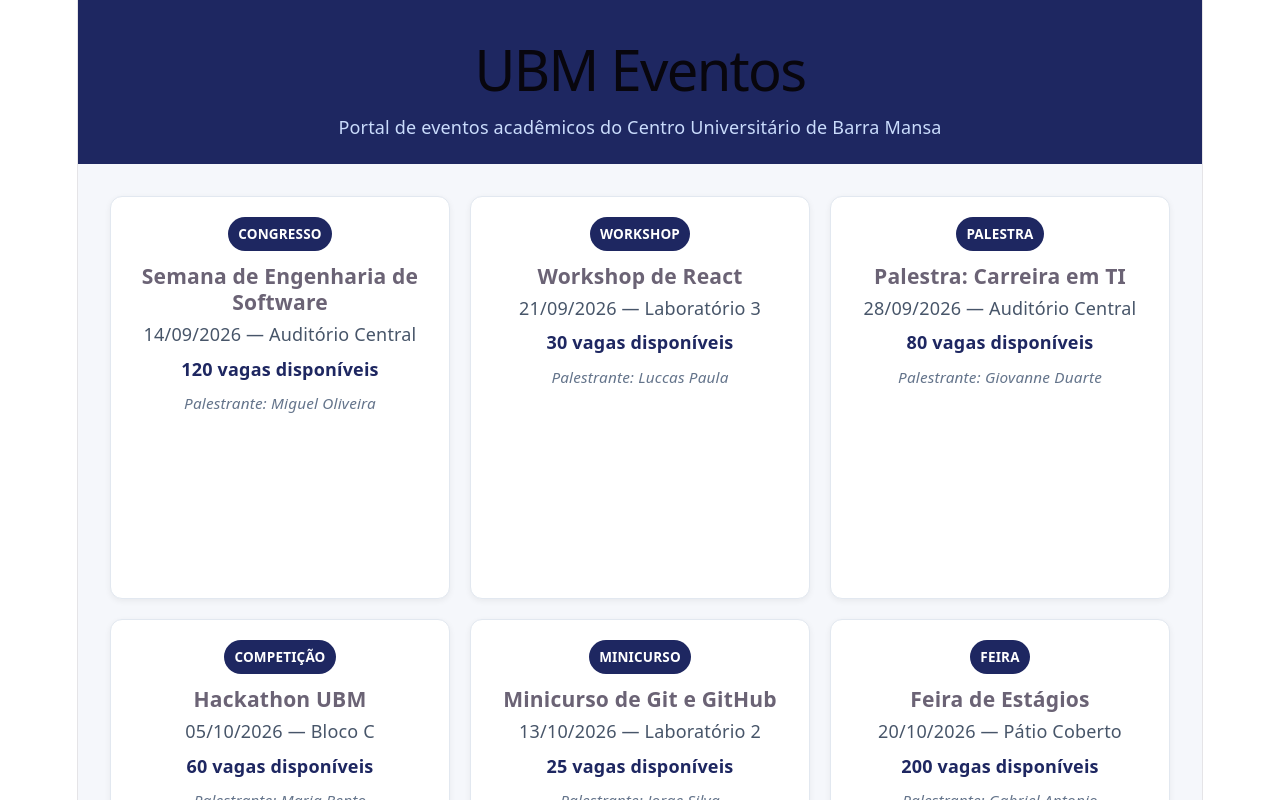
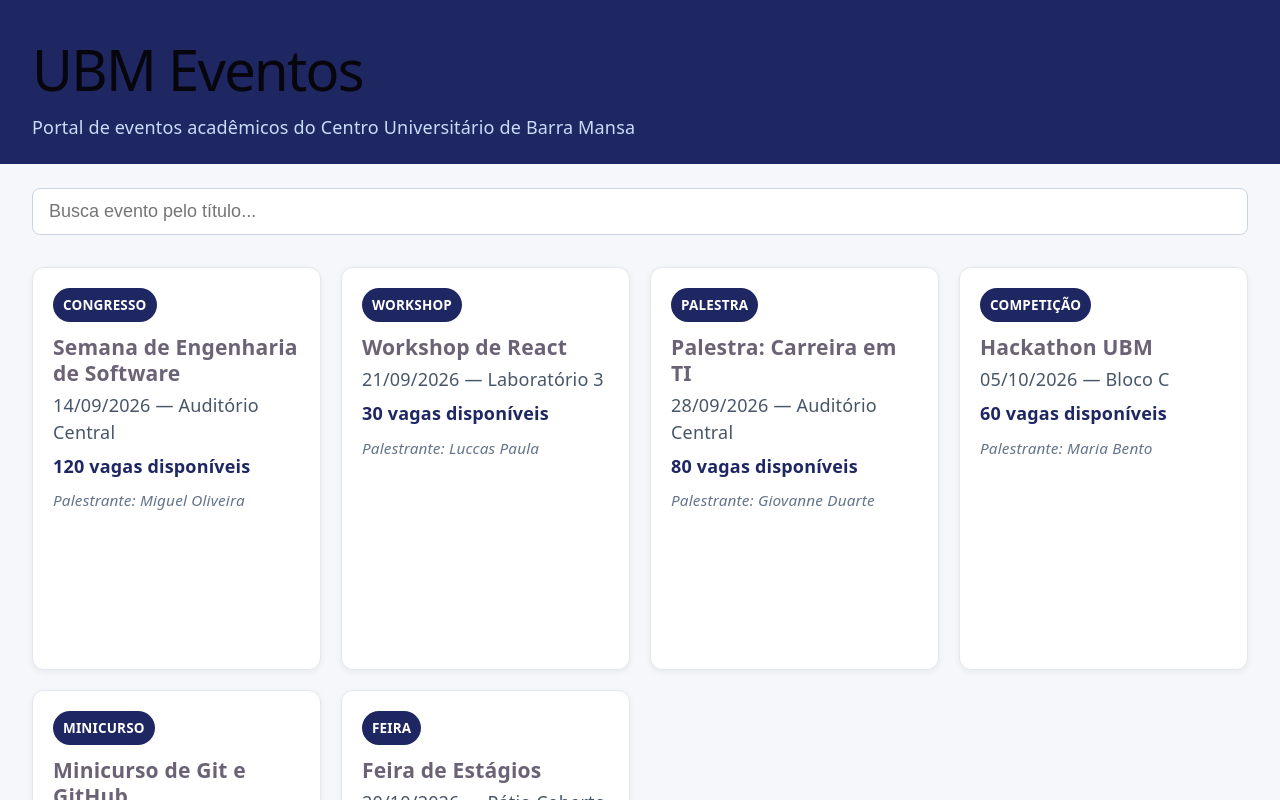
Before and after one commit to OBenedito/UBM-Eventos-Web, a React (Vite) app: page / in a window 1280 px wide. Shown: the top 800 px of the page. Built offline with nearby package versions, Linux system fonts and the light colour scheme.

Commit message:
feat: campo de busca com useState

```diff
--- a/src/App.css
+++ b/src/App.css
@@ -25,3 +25,17 @@
 .app-rodape p {
   margin: 4px 0;
 }
+
+.busca {
+  padding: 24px 32px 0;
+  background: #f5f7fb;
+}
+
+.busca input {
+  width: 100%;
+  box-sizing: border-box;
+  padding: 12px 16px;
+  font-size: 1rem;
+  border: 1px solid #cbd5e1;
+  border-radius: 8px;
+}
--- a/src/App.jsx
+++ b/src/App.jsx
@@ -3,11 +3,20 @@
 import { eventos } from "./data/eventos";
 import "./App.css";
 import Rodape from "./components/Rodape";
+import { useState } from "react";
 
-function App() {
+function App() { const [busca, setBusca] = useState('');
   return (
     <>
       <Header />
+      <section className="busca">
+        <input
+          type="text"
+          placeholder="Busca evento pelo título..."
+          value={busca}
+          onChange={(e) => setBusca(e.target.value)}
+        />
+      </section>
       <main className="lista-eventos">
         {eventos.map((evento) => (
           <EventoCard
--- a/src/index.css
+++ b/src/index.css
@@ -54,17 +54,6 @@
   margin: 0;
 }
 
-#root {
-  width: 1126px;
-  max-width: 100%;
-  margin: 0 auto;
-  text-align: center;
-  border-inline: 1px solid var(--border);
-  min-height: 100svh;
-  display: flex;
-  flex-direction: column;
-  box-sizing: border-box;
-}
 
 h1,
 h2 {
```
